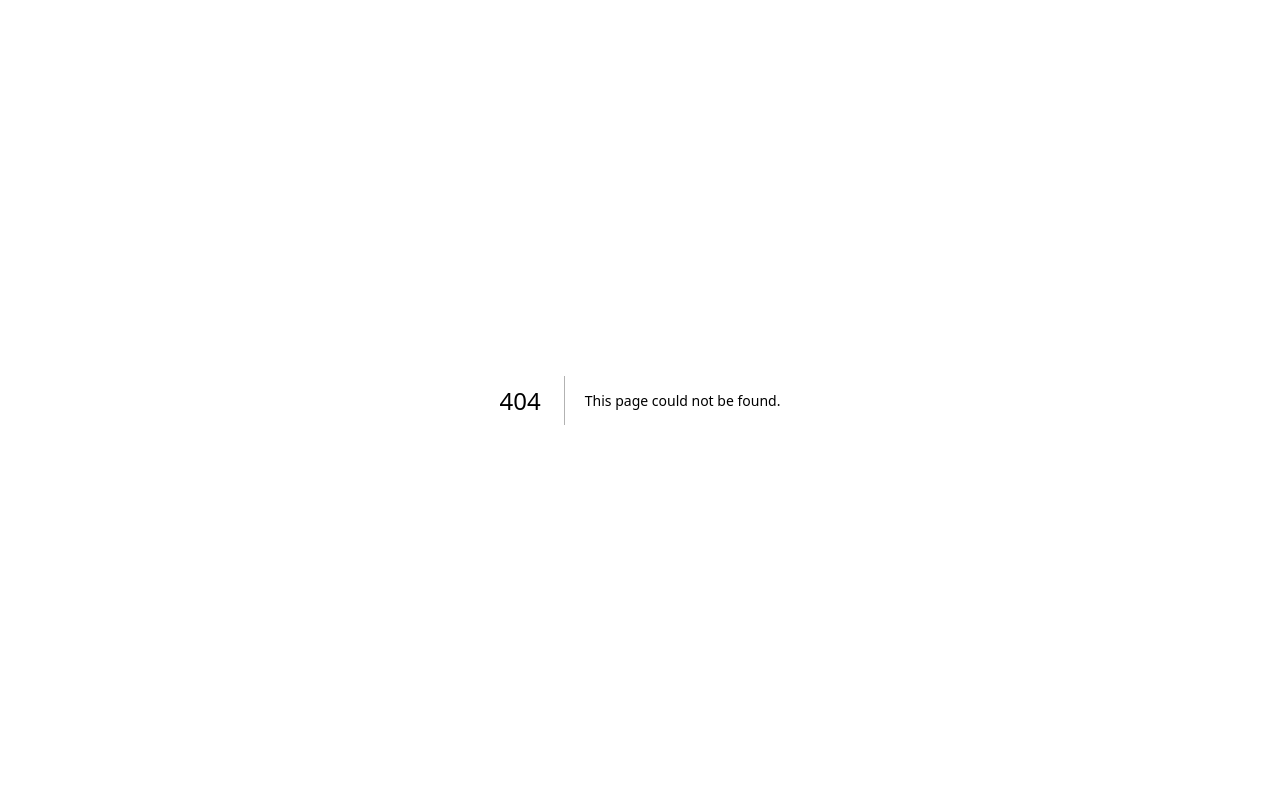
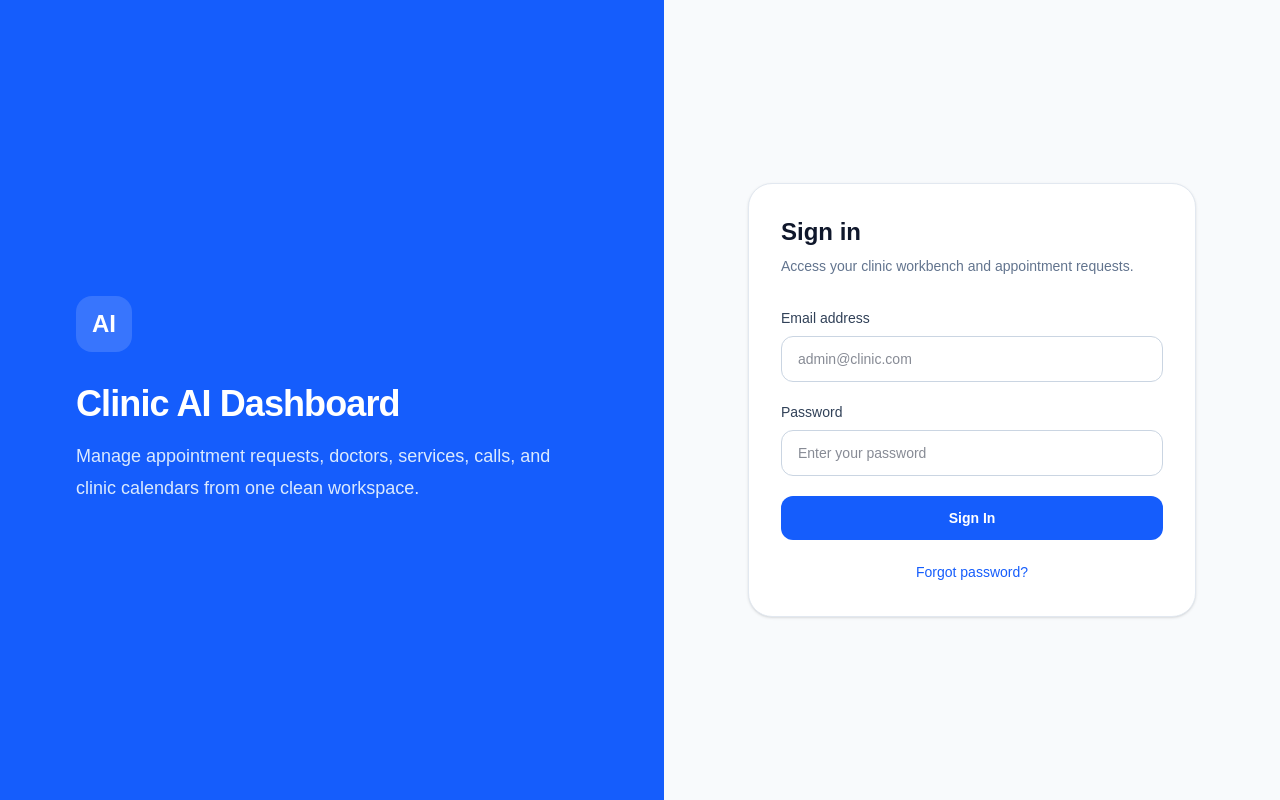
Before and after one commit to amin0211/dental-ai-receptionist, a Next.js app in the folder dashboard/: page /login in a window 1280 px wide. Before the commit this address had no page. Built offline with nearby package versions, Linux system fonts and the light colour scheme; no server answers.

Commit message:
Add dashboard login UI

```diff
--- /dev/null
+++ b/dashboard/app/dashboard/page.tsx
@@ -0,0 +1,34 @@
+export default function DashboardPage() {
+  return (
+    <main className="min-h-screen bg-slate-50 p-8">
+      <div className="mx-auto max-w-6xl">
+        <h1 className="text-3xl font-bold text-slate-900">
+          Clinic Workbench
+        </h1>
+        <p className="mt-2 text-slate-500">Dashboard loaded successfully.</p>
+
+        <div className="mt-8 grid gap-4 md:grid-cols-4">
+          <div className="rounded-2xl border border-slate-200 bg-white p-5 shadow-sm">
+            <p className="text-sm text-slate-500">New Requests</p>
+            <p className="mt-2 text-3xl font-bold text-slate-900">0</p>
+          </div>
+
+          <div className="rounded-2xl border border-slate-200 bg-white p-5 shadow-sm">
+            <p className="text-sm text-slate-500">Needs Follow-up</p>
+            <p className="mt-2 text-3xl font-bold text-slate-900">0</p>
+          </div>
+
+          <div className="rounded-2xl border border-slate-200 bg-white p-5 shadow-sm">
+            <p className="text-sm text-slate-500">Today&apos;s Appointments</p>
+            <p className="mt-2 text-3xl font-bold text-slate-900">0</p>
+          </div>
+
+          <div className="rounded-2xl border border-slate-200 bg-white p-5 shadow-sm">
+            <p className="text-sm text-slate-500">Incomplete Calls</p>
+            <p className="mt-2 text-3xl font-bold text-slate-900">0</p>
+          </div>
+        </div>
+      </div>
+    </main>
+  );
+}
--- /dev/null
+++ b/dashboard/app/login/page.tsx
@@ -0,0 +1,48 @@
+import LoginForm from "@/components/auth/LoginForm";
+
+export default function LoginPage() {
+  return (
+    <main className="flex min-h-screen bg-slate-50">
+      <section className="hidden flex-1 items-center justify-center bg-blue-600 px-12 lg:flex">
+        <div className="max-w-lg text-white">
+          <div className="mb-8 inline-flex h-14 w-14 items-center justify-center rounded-2xl bg-white/15 text-2xl font-bold">
+            AI
+          </div>
+
+          <h1 className="mb-4 text-4xl font-bold tracking-tight">
+            Clinic AI Dashboard
+          </h1>
+
+          <p className="text-lg leading-8 text-blue-100">
+            Manage appointment requests, doctors, services, calls, and clinic
+            calendars from one clean workspace.
+          </p>
+        </div>
+      </section>
+
+      <section className="flex flex-1 items-center justify-center px-6 py-12">
+        <div className="w-full max-w-md">
+          <div className="mb-8 lg:hidden">
+            <div className="mb-4 inline-flex h-12 w-12 items-center justify-center rounded-2xl bg-blue-600 text-xl font-bold text-white">
+              AI
+            </div>
+            <h1 className="text-3xl font-bold text-slate-900">
+              Clinic AI Dashboard
+            </h1>
+          </div>
+
+          <div className="rounded-3xl border border-slate-200 bg-white p-8 shadow-sm">
+            <div className="mb-8">
+              <h2 className="text-2xl font-bold text-slate-900">Sign in</h2>
+              <p className="mt-2 text-sm text-slate-500">
+                Access your clinic workbench and appointment requests.
+              </p>
+            </div>
+
+            <LoginForm />
+          </div>
+        </div>
+      </section>
+    </main>
+  );
+}
--- /dev/null
+++ b/dashboard/components/auth/LoginForm.tsx
@@ -0,0 +1,91 @@
+"use client";
+
+import { useState } from "react";
+import { useRouter } from "next/navigation";
+import { supabase } from "@/lib/supabaseClient";
+
+export default function LoginForm() {
+  const router = useRouter();
+
+  const [email, setEmail] = useState("");
+  const [password, setPassword] = useState("");
+
+  const [errorMessage, setErrorMessage] = useState("");
+  const [isLoading, setIsLoading] = useState(false);
+
+  async function handleLogin(event: React.FormEvent<HTMLFormElement>) {
+    event.preventDefault();
+
+    setErrorMessage("");
+    setIsLoading(true);
+
+    const { error } = await supabase.auth.signInWithPassword({
+      email,
+      password,
+    });
+
+    setIsLoading(false);
+
+    if (error) {
+      setErrorMessage("Invalid email or password.");
+      return;
+    }
+
+    router.push("/dashboard");
+  }
+
+  return (
+    <form onSubmit={handleLogin} className="space-y-5">
+      <div>
+        <label className="mb-2 block text-sm font-medium text-slate-700">
+          Email address
+        </label>
+        <input
+          type="email"
+          required
+          value={email}
+          onChange={(event) => setEmail(event.target.value)}
+          placeholder="admin@clinic.com"
+          className="w-full rounded-xl border border-slate-300 bg-white px-4 py-3 text-sm text-slate-900 outline-none transition focus:border-blue-500 focus:ring-4 focus:ring-blue-100"
+        />
+      </div>
+
+      <div>
+        <label className="mb-2 block text-sm font-medium text-slate-700">
+          Password
+        </label>
+        <input
+          type="password"
+          required
+          value={password}
+          onChange={(event) => setPassword(event.target.value)}
+          placeholder="Enter your password"
+          className="w-full rounded-xl border border-slate-300 bg-white px-4 py-3 text-sm text-slate-900 outline-none transition focus:border-blue-500 focus:ring-4 focus:ring-blue-100"
+        />
+      </div>
+
+      {errorMessage && (
+        <div className="rounded-xl border border-red-200 bg-red-50 px-4 py-3 text-sm text-red-700">
+          {errorMessage}
+        </div>
+      )}
+
+      <button
+        type="submit"
+        disabled={isLoading}
+        className="w-full rounded-xl bg-blue-600 px-4 py-3 text-sm font-semibold text-white transition hover:bg-blue-700 disabled:cursor-not-allowed disabled:opacity-60"
+      >
+        {isLoading ? "Signing in..." : "Sign In"}
+      </button>
+
+      <div className="text-center">
+        <button
+          type="button"
+          className="text-sm font-medium text-blue-600 hover:text-blue-700"
+        >
+          Forgot password?
+        </button>
+      </div>
+    </form>
+  );
+}
--- /dev/null
+++ b/dashboard/lib/supabaseClient.ts
@@ -0,0 +1,6 @@
+import { createClient } from "@supabase/supabase-js";
+
+const supabaseUrl = process.env.NEXT_PUBLIC_SUPABASE_URL!;
+const supabaseAnonKey = process.env.NEXT_PUBLIC_SUPABASE_ANON_KEY!;
+
+export const supabase = createClient(supabaseUrl, supabaseAnonKey);
```
